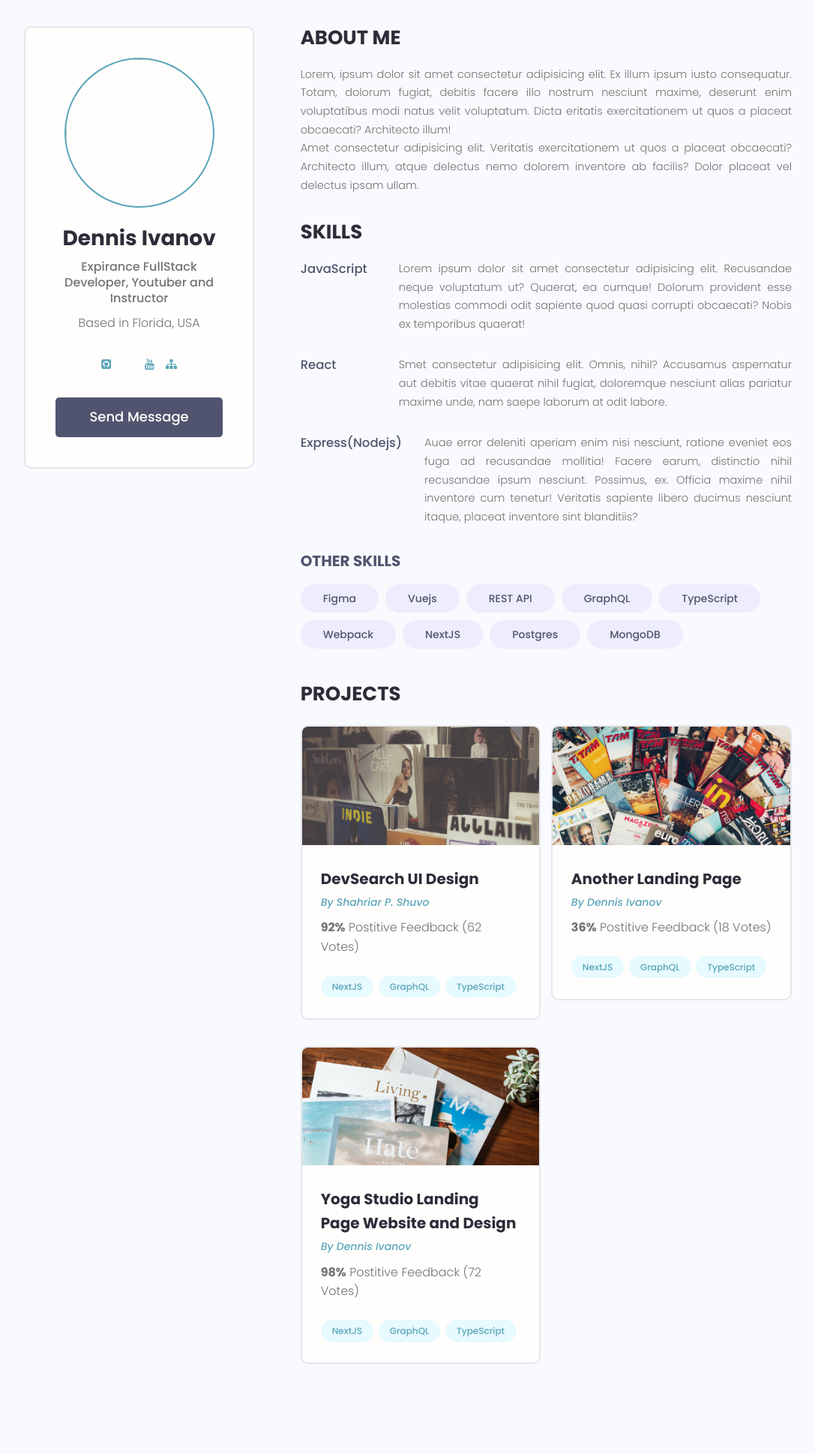
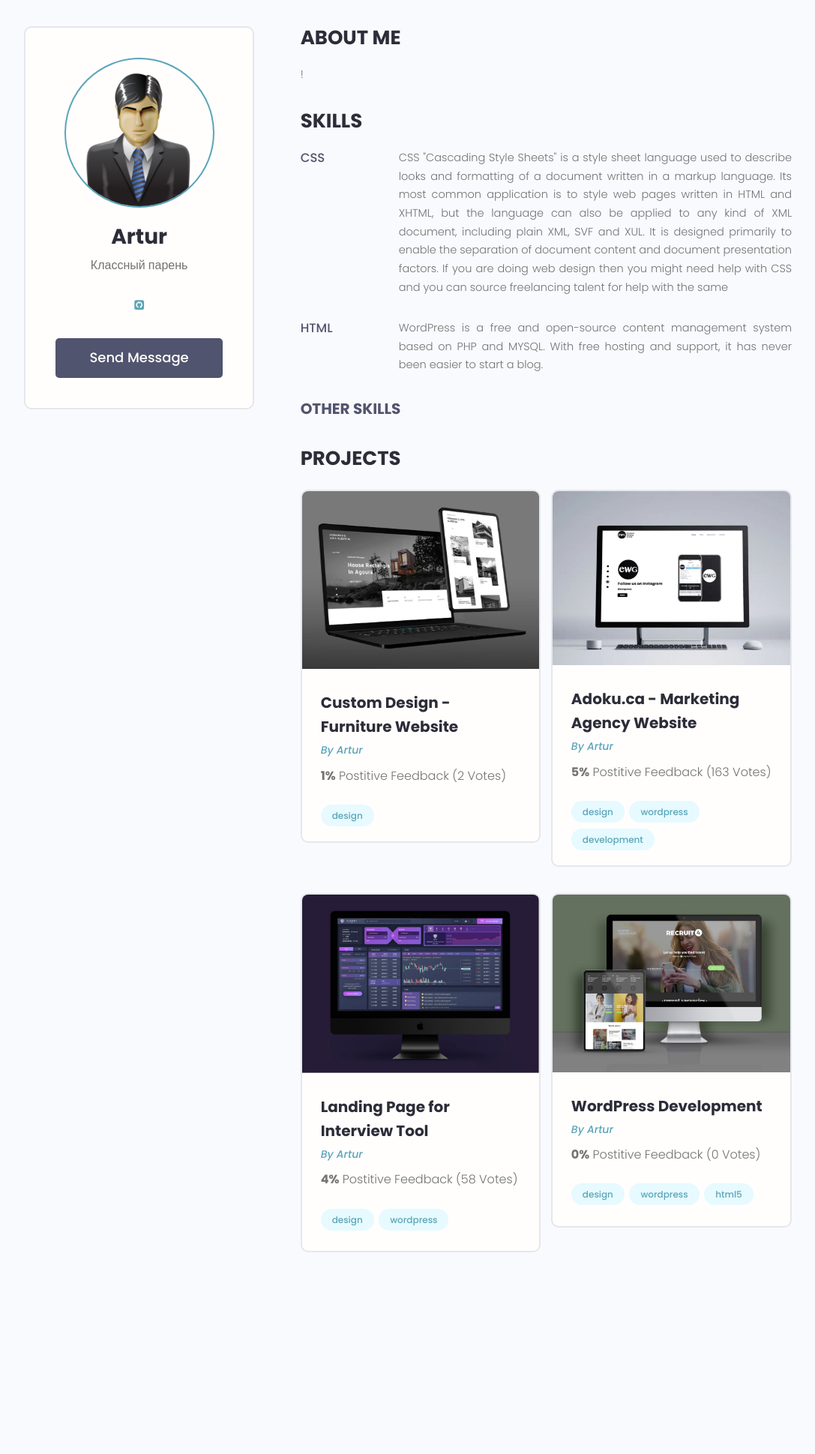
Before and after one commit to Artur23041989/myrepositori, a Django app: page /profile/3/ in a window 1280 px wide. Shown: the part 101-2040 px from the top of the page at 75% size, without its empty margins (96-1183 px from the left). After the commit the page ends 1771 px from the top, so only its background shows below. Run offline with Django 4.2, Linux system fonts and the light colour scheme; data comes from the database, SQL or seed files in the repository; both versions use the stored data as it was after the commit; some libraries are stand-ins or nearby versions.

Commit message:
new comit

```diff
--- a/fourth/devsearch/projects/templates/projects/single-project.html
+++ b/fourth/devsearch/projects/templates/projects/single-project.html
@@ -34,7 +34,7 @@
 
         <div class="column column--2of3">
           <img class="singleProject__preview" src="{{ project.featured_image.url }}" alt="portfolio thumbnail" />
-          <a href="profile.html" class="singleProject__developer">By {{ project.owner.name }}</a>
+          <a href='{% url "user_profile" project.owner.id %}' class="singleProject__developer">By {{ project.owner.name }}</a>
           <h2 class="singleProject__title">{{ project.title }}</h2>
           <h3 class="singleProject__subtitle">About the Project</h3>
           <div class="singleProject__info">{{ project.description }}
--- a/fourth/devsearch/users/templates/users/profile.html
+++ b/fourth/devsearch/users/templates/users/profile.html
@@ -1,5 +1,6 @@
 {% extends 'projects/base.html' %}
 {% block content %}
+
 
 
   <!-- Main Section -->
@@ -9,27 +10,30 @@
         <div class="column column--1of3">
           <div class="card text-center">
             <div class="card__body dev">
-              <img class="avatar avatar--xl" src="" />
-              <h2 class="dev__name">Dennis Ivanov</h2>
-              <p class="dev__title">Expirance FullStack Developer, Youtuber and Instructor</p>
-              <p class="dev__location">Based in Florida, USA</p>
+              <img class="avatar avatar--xl" src="{{ profile.profile_image.url }}"/>
+              <h2 class="dev__name">{{ profile.name }}</h2>
+              <p class="dev__title">{{ profile.short_info }}</p>
+
+
               <ul class="dev__social">
+                {% if profile.social_github %}
                 <li>
-                  <a title="Github" href="#" target="_blank"><i class="fa fa-github-square"></i></a>
+                  <a title="Github" href="{{ profile.social_github }}" target="_blank"><i class="fa fa-github-square"></i></a>
                 </li>
+                {% endif %}
+                {% if profile.social_youtube %}
                 <li>
-                  <a title="Stackoverflow" href="#" target="_blank"><i class="im im-stackoverflow"></i></a>
+                  <a title="Youtube" href="{{ profile.social_youtube }}" target="_blank"><i class="fa fa-youtube"></i></a>
                 </li>
+                {% endif %}
+                {% if profile.social_website %}
                 <li>
-                  <a title="Twitter" href="#" target="_blank"><i class="im im-twitter"></i></a>
+                  <a title="Personal Website" href="{{ profile.social_website }}" target="_blank"><i class="fa fa-sitemap"></i></a>
                 </li>
-                <li>
-                  <a title="Youtube" href="#" target="_blank"><i class="fa fa-youtube"></i></a>
-                </li>
-                <li>
-                  <a title="Personal Website" href="#" target="_blank"><i class="fa fa-sitemap"></i></a>
-                </li>
+                {% endif %}
               </ul>
+
+
               <a href="#" class="btn btn--sub btn--lg">Send Message </a>
             </div>
           </div>
@@ -37,159 +41,66 @@
         <div class="column column--2of3">
           <div class="devInfo">
             <h3 class="devInfo__title">About Me</h3>
-            <p class="devInfo__about">
-              Lorem, ipsum dolor sit amet consectetur adipisicing elit. Ex illum ipsum iusto consequatur. Totam,
-              dolorum fugiat, debitis facere illo nostrum nesciunt maxime, deserunt enim voluptatibus modi natus velit
-              voluptatum. Dicta eritatis exercitationem ut quos a placeat obcaecati? Architecto illum!
-              <br />
-              Amet consectetur adipisicing elit. Veritatis exercitationem ut quos a placeat obcaecati? Architecto
-              illum, atque delectus nemo dolorem inventore ab facilis? Dolor placeat vel delectus ipsam ullam.
-            </p>
+            <p class="devInfo__about">{{ profile.bio }}</p>
           </div>
           <div class="devInfo">
             <h3 class="devInfo__title">Skills</h3>
             <div class="devInfo__skills">
+
+
+              {% for skill in top_skills %}
               <div class="devSkill">
-                <h4 class="devSkill__title">JavaScript</h4>
-                <p class="devSkill__info">
-                  Lorem ipsum dolor sit amet consectetur adipisicing elit. Recusandae neque voluptatum ut? Quaerat, ea
-                  cumque! Dolorum provident esse molestias commodi odit sapiente quod quasi corrupti obcaecati? Nobis
-                  ex temporibus quaerat!
-                </p>
+                <h4 class="devSkill__title">{{ skill.name }}</h4>
+                <p class="devSkill__info">{{ skill.description }}</p>
               </div>
-              <div class="devSkill">
-                <h4 class="devSkill__title">React</h4>
-                <p class="devSkill__info">
-                  Smet consectetur adipisicing elit. Omnis, nihil? Accusamus aspernatur aut debitis vitae quaerat
-                  nihil fugiat, doloremque nesciunt alias pariatur maxime unde, nam saepe laborum at odit labore.
-                </p>
-              </div>
-              <div class="devSkill">
-                <h4 class="devSkill__title">Express(Nodejs)</h4>
-                <p class="devSkill__info">
-                  Auae error deleniti aperiam enim nisi nesciunt, ratione eveniet eos fuga ad recusandae mollitia!
-                  Facere earum, distinctio nihil recusandae ipsum nesciunt. Possimus, ex. Officia maxime nihil
-                  inventore cum tenetur! Veritatis sapiente libero ducimus nesciunt itaque, placeat inventore sint
-                  blanditiis?
-                </p>
-              </div>
+              {% endfor %}
+
 
               <h3 class="devInfo__subtitle">Other Skills</h3>
               <div class="devInfo__otherSkills">
+
+                {% for skill in other_skills %}
                 <span class="tag tag--pill tag--sub tag--lg">
-                  <small>Figma</small>
+                  <small>{{ skill }}</small>
                 </span>
-                <span class="tag tag--pill tag--sub tag--lg">
-                  <small>Vuejs</small>
-                </span>
-                <span class="tag tag--pill tag--sub tag--lg">
-                  <small>REST API</small>
-                </span>
-                <span class="tag tag--pill tag--sub tag--lg">
-                  <small>GraphQL</small>
-                </span>
-                <span class="tag tag--pill tag--sub tag--lg">
-                  <small>TypeScript</small>
-                </span>
-                <span class="tag tag--pill tag--sub tag--lg">
-                  <small>Webpack</small>
-                </span>
-                <span class="tag tag--pill tag--sub tag--lg">
-                  <small>NextJS</small>
-                </span>
-                <span class="tag tag--pill tag--sub tag--lg">
-                  <small>Postgres</small>
-                </span>
-                <span class="tag tag--pill tag--sub tag--lg">
-                  <small>MongoDB</small>
-                </span>
+                {% endfor %}
               </div>
             </div>
           </div>
+
+
           <div class="devInfo">
             <h3 class="devInfo__title">Projects</h3>
             <div class="grid grid--two">
 
+              {% for project in profile.project_set.all %}
               <div class="column">
                 <div class="card project">
                   <a href="single-project.html" class="project">
-                    <img class="project__thumbnail" src="images/project-b.png" alt="project thumbnail" />
+                    <img class="project__thumbnail" src="{{ project.featured_image.url }}" alt="project thumbnail"/>
                     <div class="card__body">
-                      <h3 class="project__title">DevSearch UI Design</h3>
-                      <p><a class="project__author" href="profile.html">By Shahriar P. Shuvo</a></p>
-                      <p class="project--rating">
-                        <span style="font-weight: bold;">92%</span> Postitive
-                        Feedback (62 Votes)
-                      </p>
+                      <h3 class="project__title">{{ project.title }}</h3>
+                      <p><a class="project__author" href='{% url "user_profile" project.owner.id %}'>By {{ project.owner.name }}</a></p>
+                     <p class="project--rating">
+                      <span style="font-weight: bold;">{{ project.vote_ratio }}%</span> Postitive
+                      Feedback ({{ project.vote_total }}
+                      Vote{{ project.vote_total|pluralize:'s' }})
+                  </p>
                       <div class="project__tags">
+
+                        {% for tag in project.tags.all %}
                         <span class="tag tag--pill tag--main">
-                          <small>NextJS</small>
+                          <small>{{ tag }}</small>
                         </span>
-                        <span class="tag tag--pill tag--main">
-                          <small>GraphQL</small>
-                        </span>
-                        <span class="tag tag--pill tag--main">
-                          <small>TypeScript</small>
-                        </span>
+                        {% endfor %}
+
                       </div>
                     </div>
                   </a>
                 </div>
               </div>
+              {% endfor %}
 
-              <div class="column">
-                <div class="card project">
-                  <a href="single-project.html" class="project">
-                    <img class="project__thumbnail" src="images/project-c.png" alt="project thumbnail" />
-                    <div class="card__body">
-                      <h3 class="project__title">Another Landing Page</h3>
-                      <p><a class="project__author" href="profile.html">By Dennis Ivanov</a></p>
-                      <p class="project--rating">
-                        <span style="font-weight: bold;">36%</span> Postitive
-                        Feedback (18 Votes)
-                      </p>
-                      <div class="project__tags">
-                        <span class="tag tag--pill tag--main">
-                          <small>NextJS</small>
-                        </span>
-                        <span class="tag tag--pill tag--main">
-                          <small>GraphQL</small>
-                        </span>
-                        <span class="tag tag--pill tag--main">
-                          <small>TypeScript</small>
-                        </span>
-                      </div>
-                    </div>
-                  </a>
-                </div>
-              </div>
-
-              <div class="column">
-                <div class="card project">
-                  <a href="single-project.html" class="project">
-                    <img class="project__thumbnail" src="images/project-a.png" alt="project thumbnail" />
-                    <div class="card__body">
-                      <h3 class="project__title">Yoga Studio Landing Page Website and Design</h3>
-                      <p><a class="project__author" href="profile.html">By Dennis Ivanov</a></p>
-                      <p class="project--rating">
-                        <span style="font-weight: bold;">98%</span> Postitive
-                        Feedback (72 Votes)
-                      </p>
-                      <div class="project__tags">
-                        <span class="tag tag--pill tag--main">
-                          <small>NextJS</small>
-                        </span>
-                        <span class="tag tag--pill tag--main">
-                          <small>GraphQL</small>
-                        </span>
-                        <span class="tag tag--pill tag--main">
-                          <small>TypeScript</small>
-                        </span>
-                      </div>
-                    </div>
-                  </a>
-                </div>
-              </div>
 
             </div>
           </div>
--- a/fourth/devsearch/users/views.py
+++ b/fourth/devsearch/users/views.py
@@ -12,4 +12,15 @@ def profiles(request):
     return render(request, 'users/index.html', context)
 
 def user_profile(request, pk):
-    return render(request, 'users/profile.html')
+    prof = Profile.objects.get(id=pk)
+
+    top_skills = prof.skill_set.exclude(description__exact='')
+    other_skills = prof.skill_set.filter(description='')
+
+    context = {
+        "profile": prof,
+        "top_skills": top_skills,
+        "other_skills": other_skills
+    }
+
+    return render(request, 'users/profile.html', context)
```
Also changed, not shown: fourth/devsearch/projects/templates/projects/projects.html (+5 -4 lines), fourth/devsearch/users/models.py (+13 -0 lines), fourth/devsearch/db.sqlite3.
